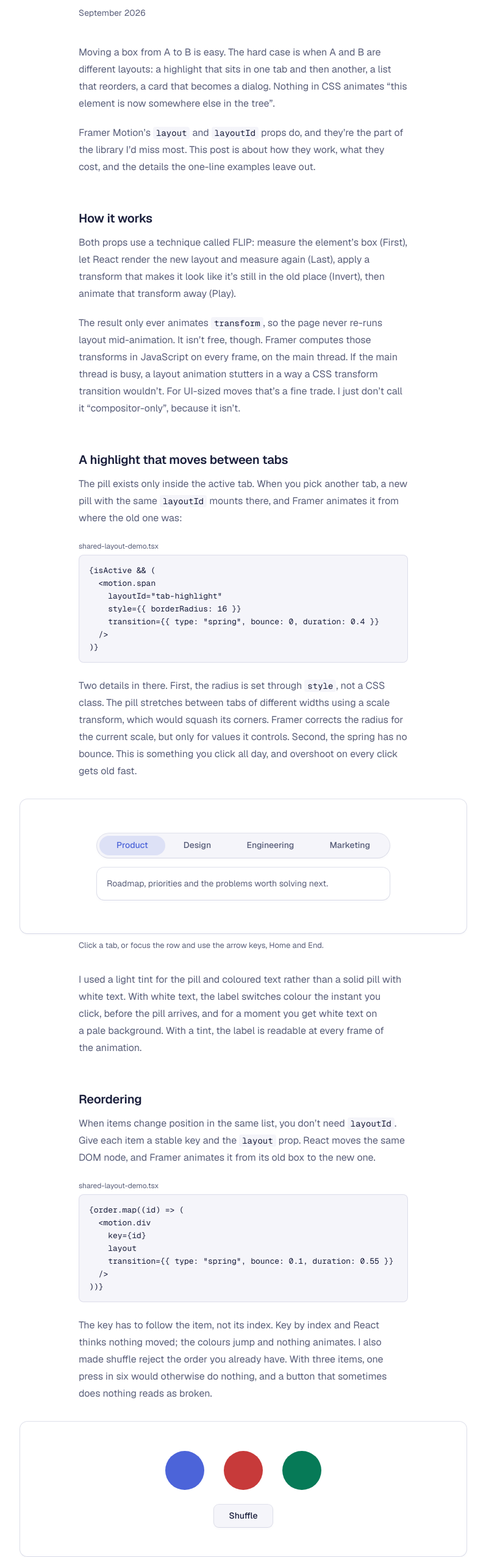
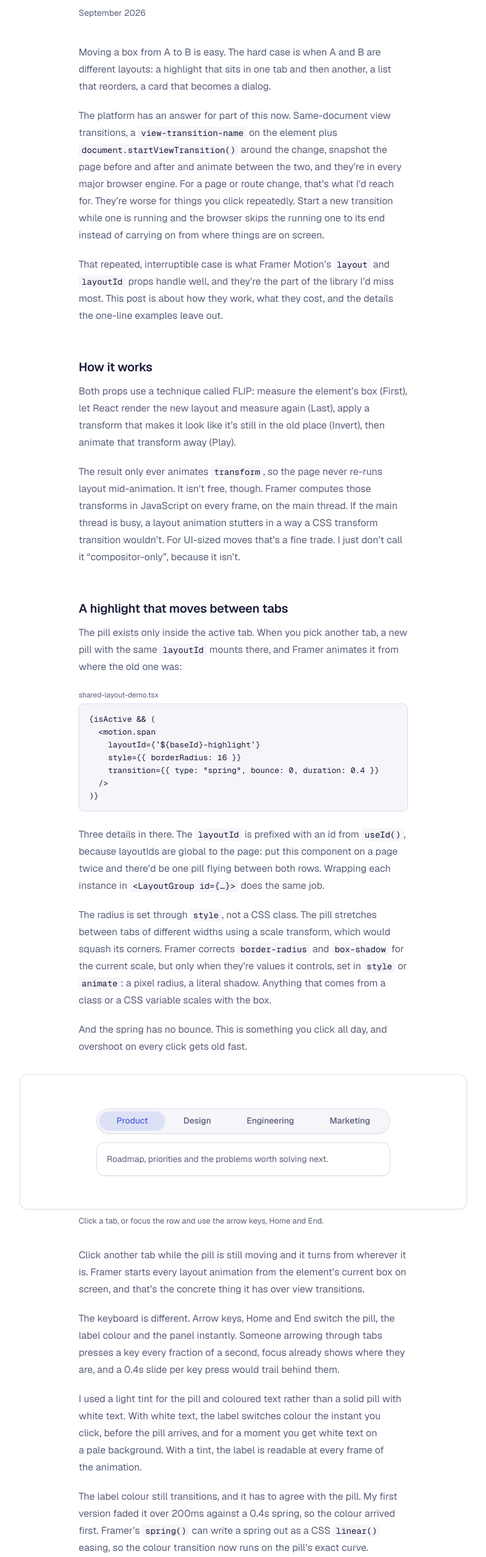
Before and after one commit to DrUninstall/miguelbatalha, a Next.js app: page /blog/layout-animations in a window 1280 px wide. Shown: the part 243-2797 px from the top of the page at 61% size, without its empty margins (241-1038 px from the left). Built offline with nearby package versions, Linux system fonts and the light colour scheme.

Commit message:
WIP: apply content review findings (in progress, unverified)
Co-Authored-By: Claude Opus 5.5 <noreply@anthropic.com>
Claude-Session: https://claude.ai/code/session_01WGwYfUVHR9L2qSTJrdkqYw

```diff
--- a/app/blog/_posts/layout-animations.tsx
+++ b/app/blog/_posts/layout-animations.tsx
@@ -12,14 +12,24 @@ export default function LayoutAnimations() {
       <p>
         Moving a box from A to B is easy. The hard case is when A and B are
         different layouts: a highlight that sits in one tab and then another,
-        a list that reorders, a card that becomes a dialog. Nothing in CSS
-        animates “this element is now somewhere else in the tree”.
+        a list that reorders, a card that becomes a dialog.
       </p>
       <p>
-        Framer Motion’s <code>layout</code> and <code>layoutId</code> props do,
-        and they’re the part of the library I’d miss most. This post is about
-        how they work, what they cost, and the details the one-line examples
-        leave out.
+        The platform has an answer for part of this now. Same-document view
+        transitions, a <code>view-transition-name</code> on the element plus{" "}
+        <code>document.startViewTransition()</code> around the change, snapshot
+        the page before and after and animate between the two, and they’re in
+        every major browser engine. For a page or route change, that’s what I’d
+        reach for. They’re worse for things you click repeatedly. Start a new
+        transition while one is running and the browser skips the running one
+        to its end instead of carrying on from where things are on screen.
+      </p>
+      <p>
+        That repeated, interruptible case is what Framer Motion’s{" "}
+        <code>layout</code> and <code>layoutId</code> props handle well, and
+        they’re the part of the library I’d miss most. This post is about how
+        they work, what they cost, and the details the one-line examples leave
+        out.
       </p>
 
       <h2>How it works</h2>
@@ -47,30 +57,72 @@ export default function LayoutAnimations() {
       <Code label="shared-layout-demo.tsx">{`
 {isActive && (
   <motion.span
-    layoutId="tab-highlight"
+    layoutId={\`\${baseId}-highlight\`}
     style={{ borderRadius: 16 }}
     transition={{ type: "spring", bounce: 0, duration: 0.4 }}
   />
 )}
 `}</Code>
       <p>
-        Two details in there. First, the radius is set through{" "}
-        <code>style</code>, not a CSS class. The pill stretches between tabs of
-        different widths using a scale transform, which would squash its
-        corners. Framer corrects the radius for the current scale, but only
-        for values it controls. Second, the spring has no bounce. This is
-        something you click all day, and overshoot on every click gets old
-        fast.
+        Three details in there. The <code>layoutId</code> is prefixed with an
+        id from <code>useId()</code>, because layoutIds are global to the page:
+        put this component on a page twice and there’d be one pill flying
+        between both rows. Wrapping each instance in{" "}
+        <code>{"<LayoutGroup id={…}>"}</code> does the same job.
+      </p>
+      <p>
+        The radius is set through <code>style</code>, not a CSS class. The pill
+        stretches between tabs of different widths using a scale transform,
+        which would squash its corners. Framer corrects{" "}
+        <code>border-radius</code> and <code>box-shadow</code> for the current
+        scale, but only when they’re values it controls, set in{" "}
+        <code>style</code> or <code>animate</code>: a pixel radius, a literal
+        shadow. Anything that comes from a class or a CSS variable scales with
+        the box.
+      </p>
+      <p>
+        And the spring has no bounce. This is something you click all day, and
+        overshoot on every click gets old fast.
       </p>
       <Demo caption="Click a tab, or focus the row and use the arrow keys, Home and End.">
         <SharedLayoutTabs />
       </Demo>
       <p>
-        I used a light tint for the pill and coloured text rather than a
-        solid pill with white text. With white text, the label switches colour
-        the instant you click, before the pill arrives, and for a moment you
-        get white text on a pale background. With a tint, the label is
-        readable at every frame of the animation.
+        Click another tab while the pill is still moving and it turns from
+        wherever it is. Framer starts every layout animation from the
+        element’s current box on screen, and that’s the concrete thing it has
+        over view transitions.
+      </p>
+      <p>
+        The keyboard is different. Arrow keys, Home and End switch the pill,
+        the label colour and the panel instantly. Someone arrowing through tabs
+        presses a key every fraction of a second, focus already shows where
+        they are, and a 0.4s slide per key press would trail behind them.
+      </p>
+      <p>
+        I used a light tint for the pill and coloured text rather than a solid
+        pill with white text. With white text, the label switches colour the
+        instant you click, before the pill arrives, and for a moment you get
+        white text on a pale background. With a tint, the label is readable at
+        every frame of the animation.
+      </p>
+      <p>
+        The label colour still transitions, and it has to agree with the pill.
+        My first version faded it over 200ms against a 0.4s spring, so the
+        colour arrived first. Framer’s <code>spring()</code> can write a spring
+        out as a CSS <code>linear()</code> easing, so the colour transition now
+        runs on the pill’s exact curve.
+      </p>
+      <p>
+        The standard way to make them agree completely is to render the tab row
+        twice: a second copy styled as the active state, clipped to the active
+        tab with <code>clip-path: inset()</code>, and animate the clip.
+        Background and label are then one thing being revealed, so they can’t
+        drift apart, and white text on a solid pill works. I kept the tint. The
+        clipped version needs a hidden second copy of every label and its own
+        measuring of where each tab is, which is the work{" "}
+        <code>layoutId</code> already does for me, and with a tint, a colour
+        fading in place while the pill travels never costs legibility.
       </p>
 
       <h2>Reordering</h2>
@@ -81,11 +133,11 @@ export default function LayoutAnimations() {
         animates it from its old box to the new one.
       </p>
       <Code label="shared-layout-demo.tsx">{`
-{order.map((id) => (
+{items.map((item) => (
   <motion.div
-    key={id}
+    key={item.id}
     layout
-    transition={{ type: "spring", bounce: 0.1, duration: 0.55 }}
+    transition={{ type: "spring", bounce: 0, duration: 0.4 }}
   />
 ))}
 `}</Code>
@@ -96,9 +148,22 @@ export default function LayoutAnimations() {
         one press in six would otherwise do nothing, and a button that
         sometimes does nothing reads as broken.
       </p>
+      <p>
+        No bounce here either. I had a little at first, on the theory that
+        things moving somewhere new deserve some physics. But nothing threw
+        them. A click moved them, and overshoot after a click is the same
+        annoyance it is on the tabs.
+      </p>
       <Demo caption="Shuffle always produces a new order.">
         <SharedLayoutSwap />
       </Demo>
+      <p>
+        One limit worth knowing: <code>layout</code> only animates components
+        that re-render. Here the list renders every circle, so they all get
+        measured. If a change inside one component pushes a sibling component
+        somewhere else, the sibling didn’t re-render, so it jumps. Wrapping
+        both in <code>{"<LayoutGroup>"}</code> makes them measure together.
+      </p>
 
       <h2>A card that becomes a dialog</h2>
       <p>
@@ -108,11 +173,50 @@ export default function LayoutAnimations() {
         <code>layoutId</code>s for the container, the title and the subtitle,
         so Framer morphs one into the other. Closing runs the same morph in
         reverse because the dialog is inside <code>AnimatePresence</code>,
-        which keeps it mounted until its exit finishes.
+        which keeps it mounted until its exit finishes. Opening takes 0.4s and
+        closing 0.3s, both without bounce. By the time you close something
+        you’ve already moved on, so the exit is the shorter half.
       </p>
-      <Demo caption="Click the card or press Enter on it. Escape, the Close button, or clicking outside closes it.">
+      <Demo caption="Click the card or press Enter on it. Escape, the Close button, or clicking outside closes it. Try reopening it while it’s still closing.">
         <SharedLayoutCard />
       </Demo>
+      <p>
+        My first version stretched its text. Framer animates a layout change
+        by scaling the box, and a scale transform applies to everything inside
+        it. For the first frames the dialog’s paragraph was squashed into the
+        card’s shape, and the title showed two copies crossfading, one
+        stretched and one squashed. Three things fixed it:
+      </p>
+      <ul>
+        <li>
+          Children that should keep their shape need their own{" "}
+          <code>layout</code> prop, which makes Framer counter-scale them. The
+          dialog’s body has one, and it fades in 100ms after the morph starts.
+        </li>
+        <li>
+          Text shared between the two states should usually get{" "}
+          <code>{'layout="position"'}</code>, which animates where it is but not
+          its size. The subtitle has it.
+        </li>
+        <li>
+          Text boxes should hug their glyphs (<code>width: fit-content</code>),
+          with the parent’s alignment doing the positioning. A heading as wide
+          as the dialog has a very different shape from the same words in the
+          card, and that difference is what gets stretched. Boxes that hug the
+          text have the same proportions in both places, so there’s no double
+          image. That’s also why I let the title scale: it goes from 16px to
+          20px, and a uniform scale looks like the text simply growing.
+        </li>
+      </ul>
+      <p>
+        The one thing I left scaling is the shadows. Framer only corrects a
+        single shadow, and the card and dialog use this site’s shadow tokens:
+        a hairline plus a two-layer elevation, from CSS variables. During the
+        morph they stretch with the box, so the hairline is two or three
+        pixels thick for the first frames of the close. It lasts a few frames,
+        and I decided it wasn’t worth replacing the design tokens with one
+        hand-written shadow per theme.
+      </p>
       <p>
         Most of the work wasn’t the animation. It was making it behave like a
         real dialog:
@@ -123,11 +227,22 @@ export default function LayoutAnimations() {
         </li>
         <li>
           Focus moves into the dialog, stays inside it while it’s open, and
-          goes back to the card when it closes.
+          goes back to the card when it closes. Nothing waits for an Effect to
+          notice: the Close button has <code>autoFocus</code>, and the same
+          function that closes the dialog focuses the card.
+        </li>
+        <li>
+          The card’s focus ring is drawn by a wrapper that never moves. On the
+          card itself, the outline would be scaled with everything else while
+          it morphs back.
         </li>
         <li>
           The page behind stops scrolling, with padding added for the
           scrollbar so nothing shifts sideways.
+        </li>
+        <li>
+          While it closes, the dialog is <code>inert</code>, so a click during
+          the exit goes to whatever is underneath, including the card.
         </li>
         <li>
           The dialog is centred by a full-screen grid, not by{" "}
@@ -136,8 +251,15 @@ export default function LayoutAnimations() {
         </li>
       </ul>
       <p>
-        The dialog content fades in 100ms after the morph starts, so text
-        isn’t stretched while the box grows.
+        Most of that list is what <code>{"<dialog>"}</code> with{" "}
+        <code>showModal()</code> gives you: it sits in the top layer above
+        everything, Escape closes it, and the rest of the page becomes truly
+        inert rather than just unreachable with Tab. A Radix or Base UI dialog
+        does the same in React, and with <code>forceMount</code> it can live
+        inside <code>AnimatePresence</code>. The catch with either is the exit.{" "}
+        <code>close()</code> takes the dialog away at once, so you have to hold
+        it open until the exit animation finishes. I hand-rolled this one to
+        show the parts. In a product I’d start from one of those.
       </p>
 
       <h2>A stack that opens into a dock</h2>
@@ -146,7 +268,9 @@ export default function LayoutAnimations() {
         in a single grid cell, fanned out by rotation alone. Hovering or
         focusing the stack spreads them a little further, as a hint. Clicking
         it gives each card its own slot in a row, and each card’s{" "}
-        <code>layoutId</code> carries it there.
+        <code>layoutId</code> carries it there. The name and count move to the
+        header with <code>{'layout="position"'}</code> and boxes that hug their
+        text, like the card’s subtitle.
       </p>
       <Demo caption="Hover or focus the stack to preview, click to expand. In the dock, move the pointer across the cards.">
         <CollectionPreview />
@@ -165,7 +289,9 @@ export default function LayoutAnimations() {
       <p>
         The pitch for <code>layoutId</code> is that you put the same id on two
         elements and you’re done. That’s true for the motion. The rest is
-        still yours: radius in <code>style</code> so it scale-corrects,{" "}
+        still yours: ids that are unique per instance, radius in{" "}
+        <code>style</code> so it scale-corrects, <code>layout</code> on
+        children and text boxes that hug their glyphs so nothing stretches,{" "}
         <code>AnimatePresence</code> so exits run, no CSS transforms on
         animated elements, and everything a dialog owes keyboard users. I
         still think it’s the best abstraction in the library. It just moves
--- a/app/blog/_posts/springs-and-gestures.tsx
+++ b/app/blog/_posts/springs-and-gestures.tsx
@@ -134,9 +134,8 @@ animate(x, -index * step, { ...RELEASE_SPRING, velocity });
         changes mid-flight, a spring carries its current velocity into the new
         move. A CSS transition also starts from wherever the element is, but
         from a standstill, so something moving fast stalls and sets off again.
-        You type faster than a meter settles, dialog steps change before the
-        height has finished, and you can tap through the pill’s states as fast
-        as you like.
+        You type faster than a meter settles, and a dialog can move to its
+        next step before its height has finished changing.
       </p>
       <p>
         The bar under the field shows how many of the four rules you’ve met,
--- a/components/theme-toggle.module.css
+++ b/components/theme-toggle.module.css
@@ -168,8 +168,12 @@
     background: transparent;
   }
 
+  /* adjust: none stops the browser drawing a Canvas-coloured backplate behind
+     the label; the colours and the focus ring are then ours to set. */
   .option[aria-checked="true"] {
+    forced-color-adjust: none;
     background: Highlight;
     color: HighlightText;
+    outline-color: CanvasText;
   }
 }
--- a/components/ui/segmented-control.module.css
+++ b/components/ui/segmented-control.module.css
@@ -93,10 +93,15 @@
 @media (forced-colors: active) {
   .thumb {
     background: transparent;
+    box-shadow: none;
   }
 
+  /* adjust: none stops the browser drawing a Canvas-coloured backplate behind
+     the label; the colours and the focus ring are then ours to set. */
   .option.selected {
+    forced-color-adjust: none;
     background: Highlight;
     color: HighlightText;
+    outline-color: CanvasText;
   }
 }
```
Also changed, not shown: components/animated-icons.module.css (+8 -0 lines), components/outline-orbit-button.tsx (+4 -3 lines).
